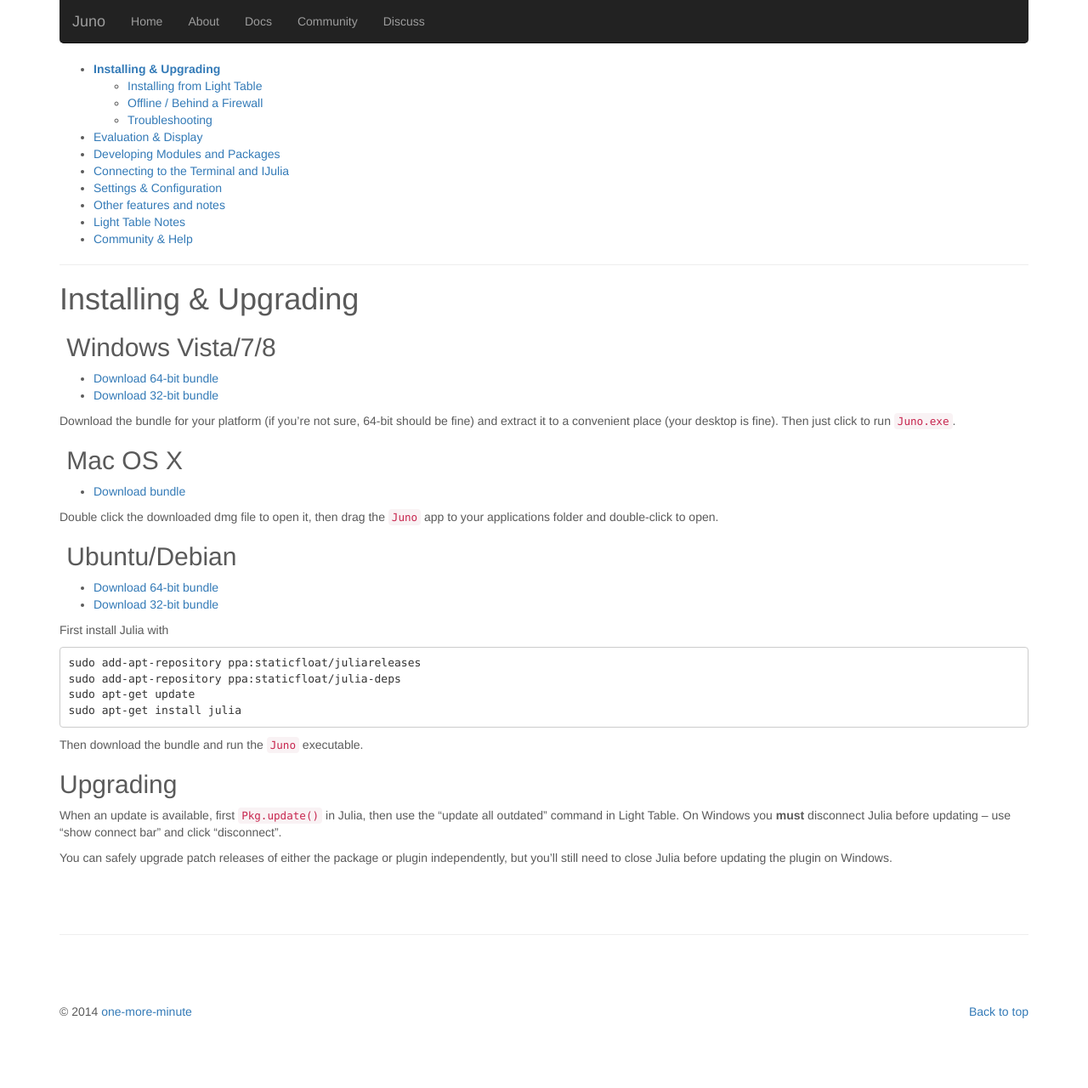
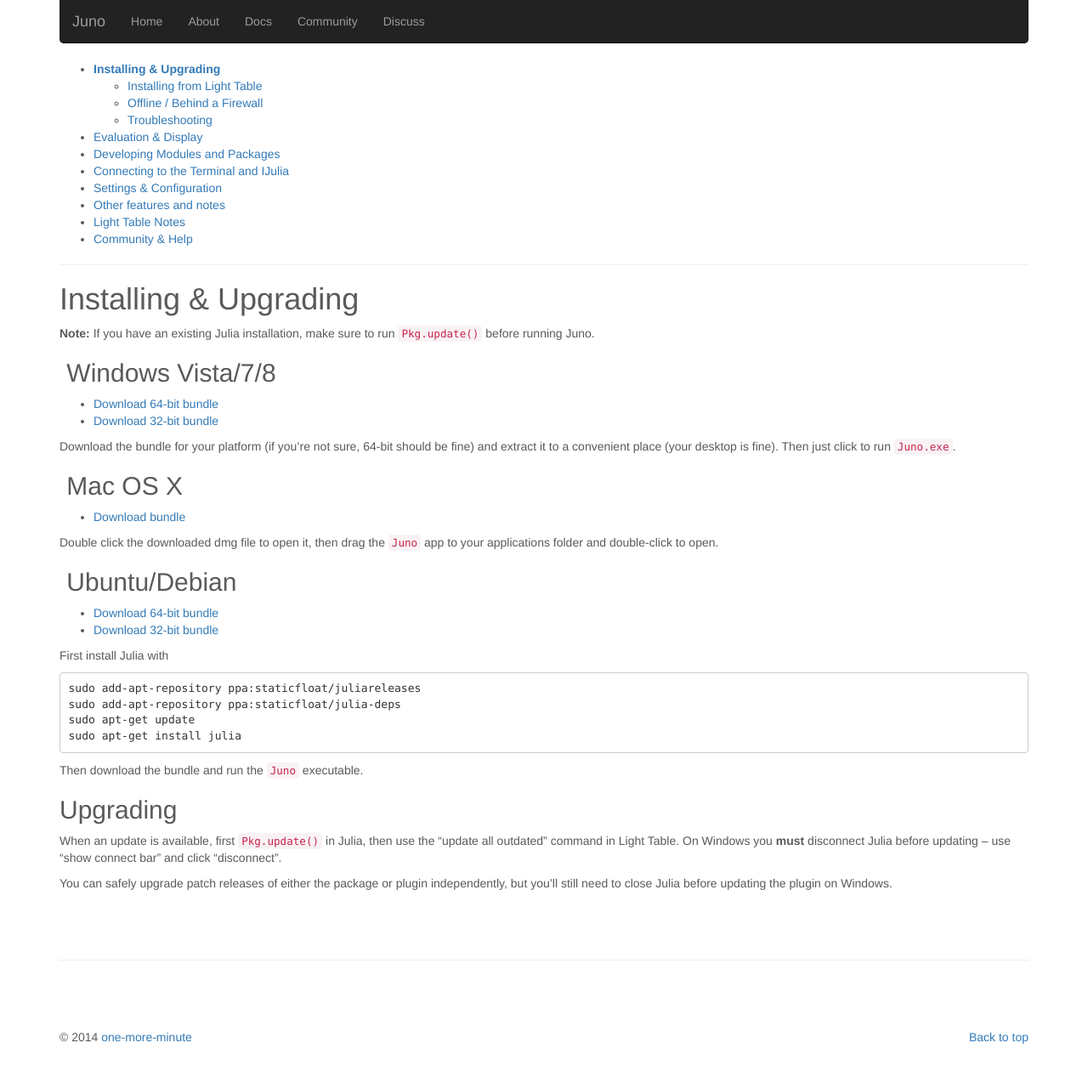
Before and after one commit to JunoLab/junolab.github.io, a Jekyll site: the page built from docs/install.md, in a window 1280 px wide. Shown: the whole page at 85% size. Built offline with Jekyll 4.4.1, drawn with Linux system fonts in a browser that asks for light colours; nearby versions of some CDN libraries; before the commit the page ends 1250 px from its top, so only the background shows below that.

Commit message:
add pkg update note

```diff
--- a/docs/install.md
+++ b/docs/install.md
@@ -1,6 +1,8 @@
 ---
 layout: docs
 ---
+
+**Note:** If you have an existing Julia installation, make sure to run `Pkg.update()` before running Juno.
 
 ## Windows Vista/7/8
 
```
